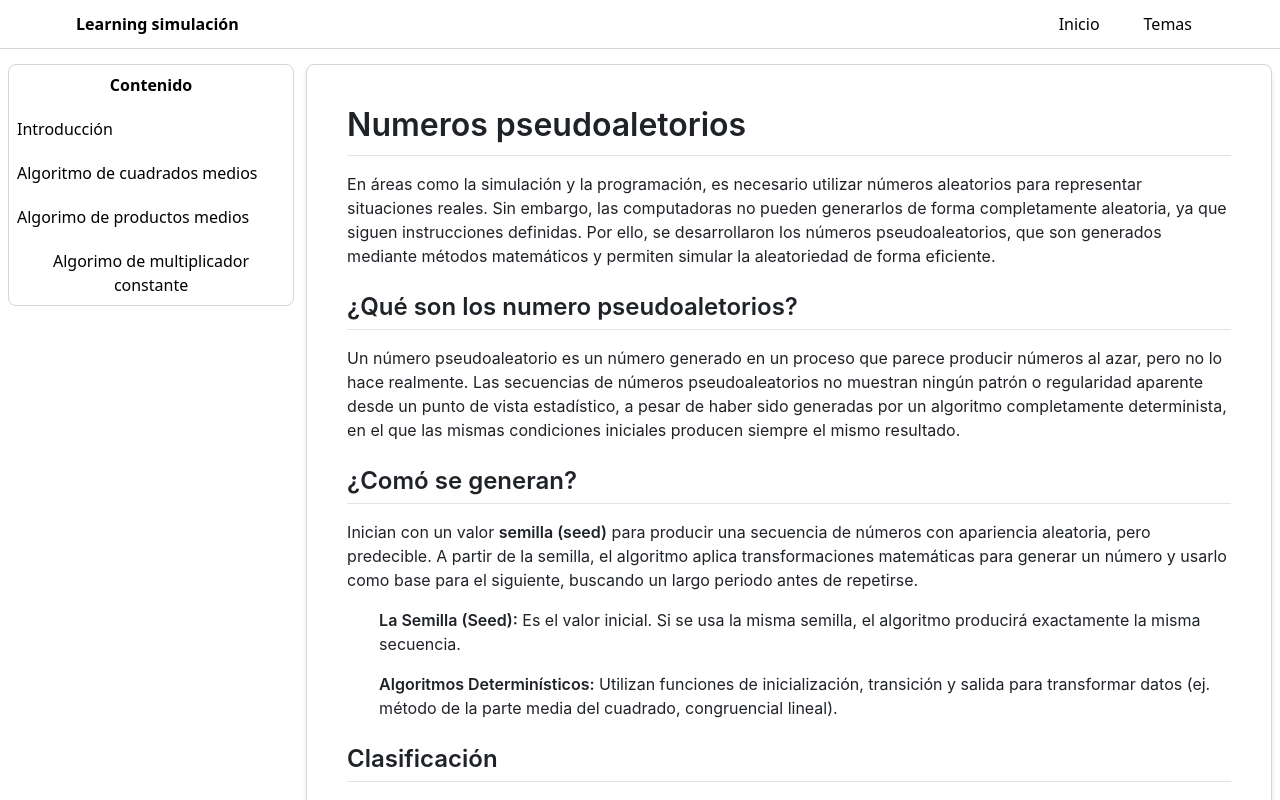
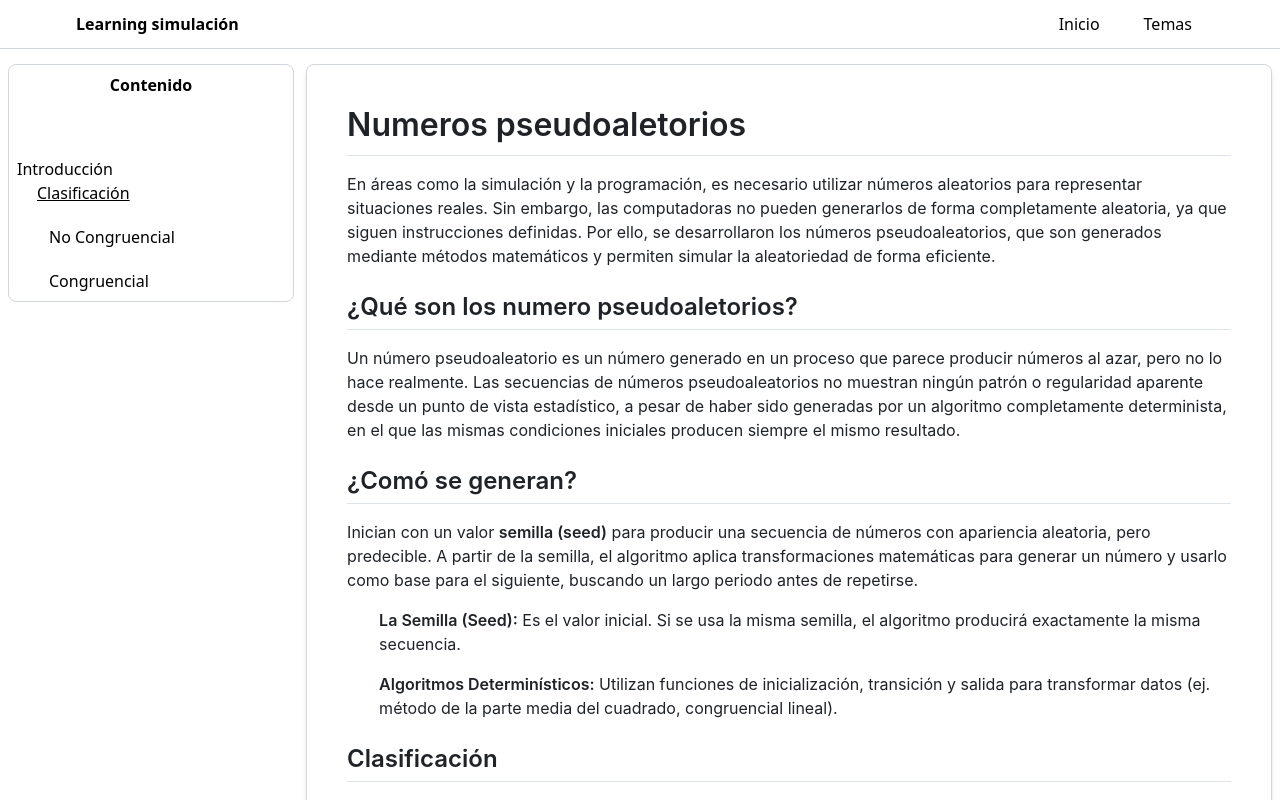
Before and after one commit to AlfreGood20/Tutorial-Simulacion-UI, a React (Vite) app: page /modulo-2 in a window 1280 px wide. Shown: the top 800 px of the page. Built offline with nearby package versions, Linux system fonts and the light colour scheme.

Commit message:
new: cambios y nuevas cosas

```diff
--- a/src/pages/Modulo_2.jsx
+++ b/src/pages/Modulo_2.jsx
@@ -3,11 +3,16 @@ import MainContent from '../components/MainContent'
 import Sidebar from '../components/Sidebar'
 import Content from '../components/Content'
 import './layout.css'
+import CuadradoMedios from './simuladores/CuadradoMedios';
+import ProductosMedios from './simuladores/ProductosMedios';
+import MultiplicadorConstante from './simuladores/MultiplicadorConstante'
 
 export default function Modulo_2() {
 
-  const [content, setContent] = useState("");
+    const [content, setContent] = useState("");
     const [leccion, setLeccion] = useState("introduccion");
+    const [mostrarSide, setSide] = useState("");
+    const [ejercicio, setEjercicio] = useState("");
 
     useEffect(() => {
       fetch(`/docs/modulo_2/${leccion}.md`)
@@ -22,16 +27,34 @@ export default function Modulo_2() {
     <MainContent>
       <Sidebar>
 
-        <button className='btn-side'>Introducción</button>
-        <button className='btn-side'>Algoritmo de cuadrados medios</button>
-        <button className='btn-side'>Algorimo de productos medios</button>
-        <button className='btn-side'>Algorimo de multiplicador constante</button>
+        <div className='mt-10'>
+          <button className='btn-side' onClick={() => {setLeccion("introduccion"); setSide(""); setEjercicio("")}}>Introducción</button>
+        </div>
+
+        <h1 className='ml-5 underline'>Clasificación</h1>
+        <button className='btn-side ml-8' onClick={() => setSide("no congruencial")}>No Congruencial</button>
+        {mostrarSide == "no congruencial" && mostrarSide != "" &&
+          <>
+            <button className='btn-side ml-15' onClick={() => {setEjercicio(""); setLeccion("algoritmo_cuadrados_medios")}}>Cuadrados medios</button>
+            <button className='btn-side ml-25' onClick={() => {setLeccion(""); setEjercicio("cuadrados medios")}}>Simulador</button>
+
+            <button className='btn-side ml-15' onClick={() => {setEjercicio(""); setLeccion("algoritmo_productos_medios")}}>Productos medios</button>
+            <button className='btn-side ml-25' onClick={() => {setLeccion(""); setEjercicio("productos medios")}}>Simulador</button>
+
+            <button className='btn-side ml-15' onClick={()=> {setEjercicio(""); setLeccion("algoritmo_multiplicador_constante")}}>Multiplicador constante</button>
+            <button className='btn-side ml-25' onClick={() => {setLeccion(""); setEjercicio("multiplicador constante")}}>Simulador</button>
+          </>
+        }
+        <button className='btn-side ml-8' onClick={() => setSide("congruencial")}>Congruencial</button>
 
       </Sidebar>
 
-      <Content>
-        {content}
-      </Content>
+      {leccion != "" && <Content>{content}</Content>}
+      {ejercicio == "cuadrados medios" && <CuadradoMedios/>}
+      {ejercicio == "productos medios" && <ProductosMedios />}
+      {ejercicio == "multiplicador constante" && <MultiplicadorConstante />}
+
+
     </MainContent>
   )
 }
```
